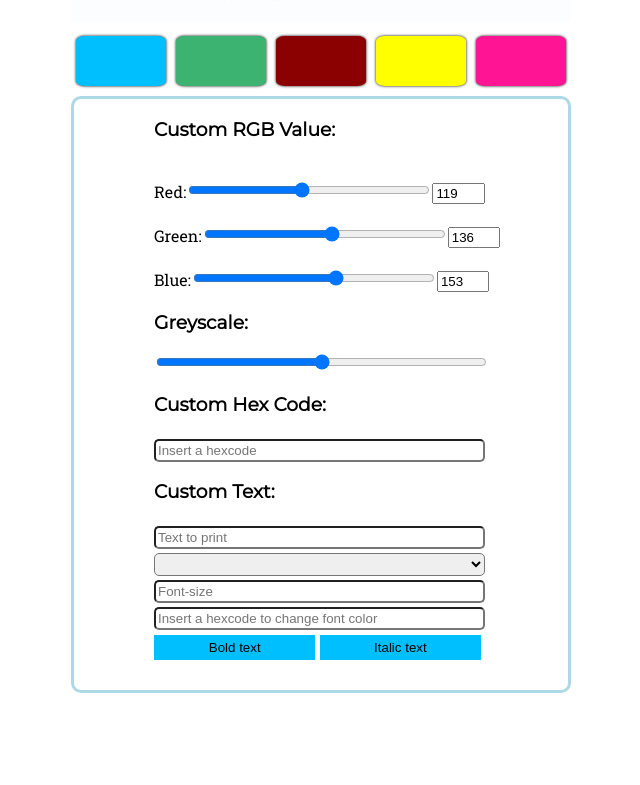
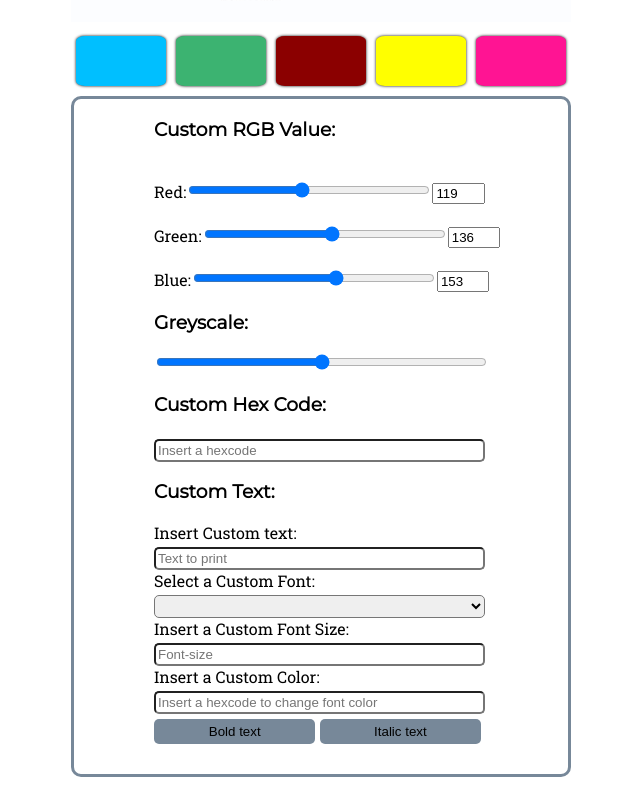
Before and after one commit to maxemiliang/customizr, a plain HTML site: page index.html in a window 1280 px wide. Shown: the part 744-1529 px from the top of the page, without its empty margins (319-959 px from the left). Before the commit the page ends 1445 px from the top, so only its background shows below. Drawn offline with nearby package versions, Linux system fonts and the light colour scheme.

Commit message:
small styling change

```diff
--- a/index.html
+++ b/index.html
@@ -46,7 +46,10 @@
         </div>
         <h3>Custom Text:</h3>
         <div class="hex-value">
+          <span>Insert Custom text:</span>
           <input id="customtext" oninput="customText()" placeholder="Text to print" class="text" type="text" maxlength="100">
+          <br>
+          <span>Select a Custom Font:</span>
           <select class="text" oninput="customFont()" id="customfont">
             <option value=""></option>
             <option value="1">Comic Sans</option>
@@ -54,7 +57,11 @@
             <option value="3">Consolas</option>
             <option value="4">Impact</option>
           </select>
+          <br>
+          <span>Insert a Custom Font Size:</span>
           <input id="fontsize" oninput="customSize()" placeholder="Font-size" class="text" type="number" min="1" max="72">
+          <br>
+          <span>Insert a Custom Color:</span>
           <input id="hexfontinput" oninput="hexFontValue()" placeholder="Insert a hexcode to change font color" class="text" type="text" maxlength="7">
           <br>
           <button onclick="makeBold()" class="btn">Bold text</button>
--- a/public/css/style.css
+++ b/public/css/style.css
@@ -13,6 +13,10 @@ body {
 }
 
 p {
+  font-family: 'Roboto Slab', serif;
+}
+
+span {
   font-family: 'Roboto Slab', serif;
 }
 
@@ -84,7 +88,7 @@ p {
   padding-bottom: 30px;
   flex-direction: column;
   margin-top: 10px;
-  border: 3px lightblue solid;
+  border: 3px lightslategray solid;
   border-radius: 10px;
 }
 
@@ -119,7 +123,8 @@ p {
   border: 0px;
   margin-top: 5px;
   padding: 5px;
-  background: deepskyblue;
+  background: lightslategray;
+  border-radius: 5px;
 }
 
 #hexinput {
```
